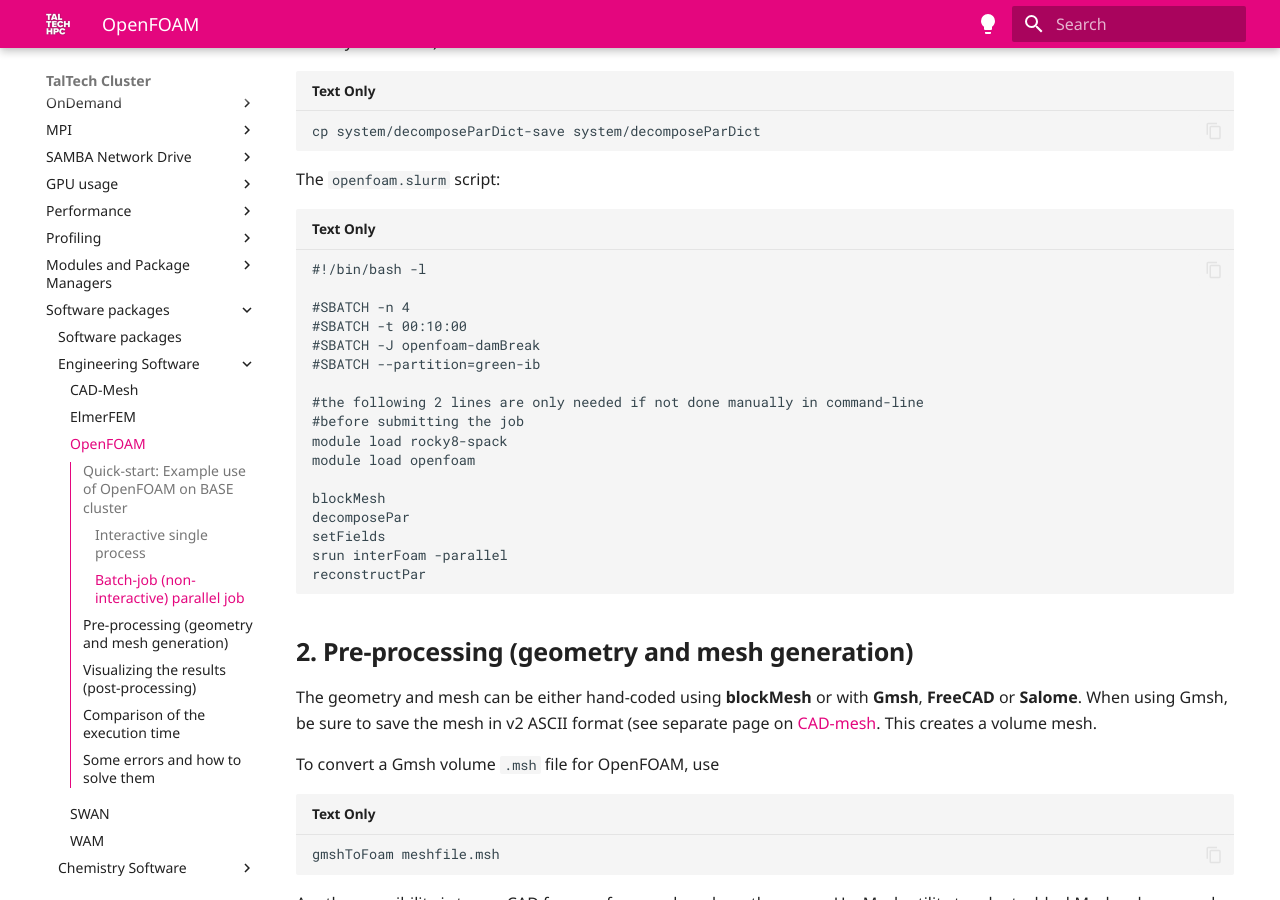
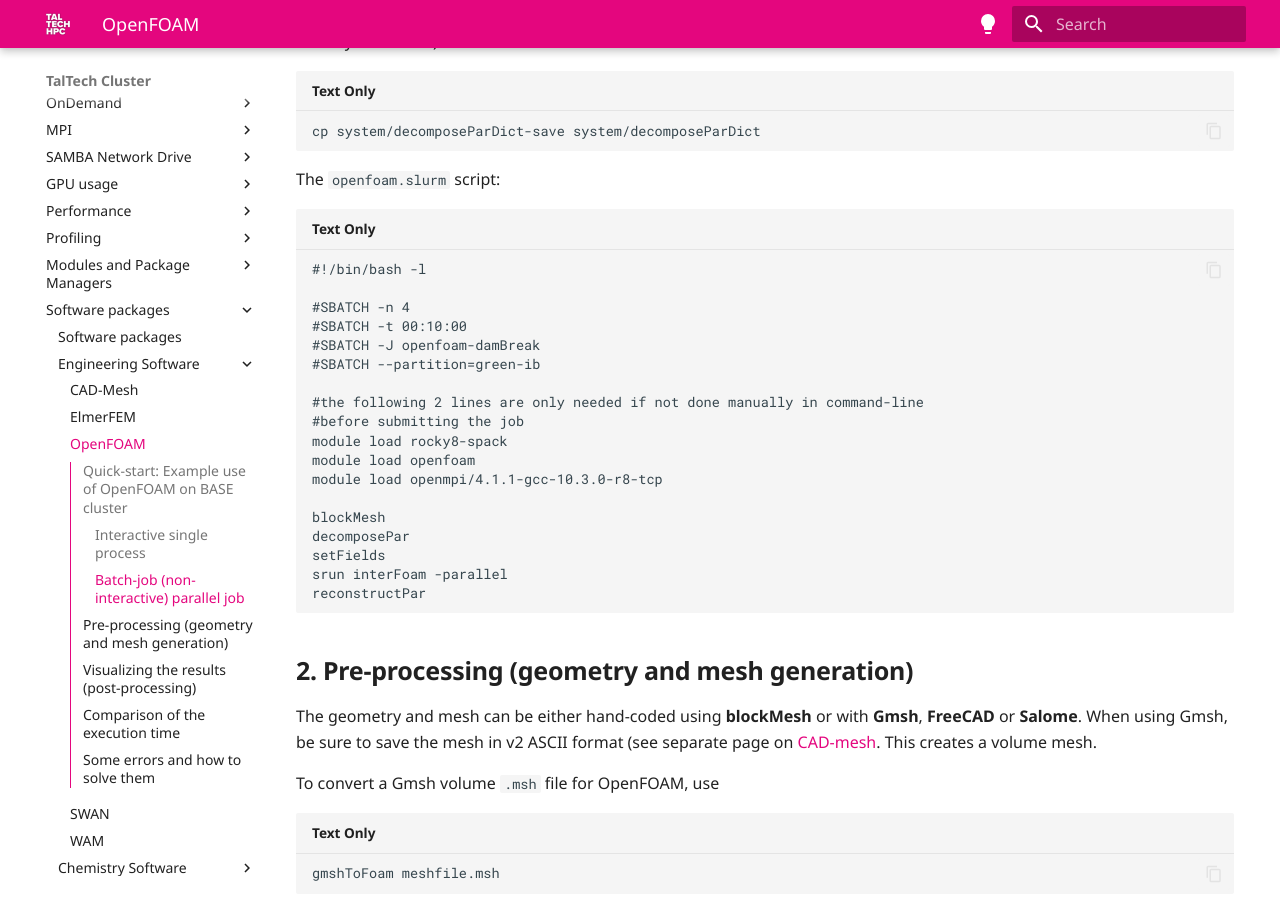
Before and after one commit to TalTech-HPC-Centre/user-guides-source, an MkDocs documentation site: the page built from docs/engineering/openfoam.md, in a window 1280 px wide and 900 px high, scrolled down 1787 px. Built offline with MkDocs 1.6.1 and Material for MkDocs 9.7.7, drawn with Linux system fonts in a browser that asks for light colours; comment, search, counter and statistics services are not loaded.

Commit message:
openmpi module
	modified:   engineering/openfoam.md

```diff
--- a/docs/engineering/openfoam.md
+++ b/docs/engineering/openfoam.md
@@ -76,6 +76,7 @@
     #before submitting the job
     module load rocky8-spack
     module load openfoam
+    module load openmpi/4.1.1-gcc-10.3.0-r8-tcp
 
     blockMesh
     decomposePar
```
